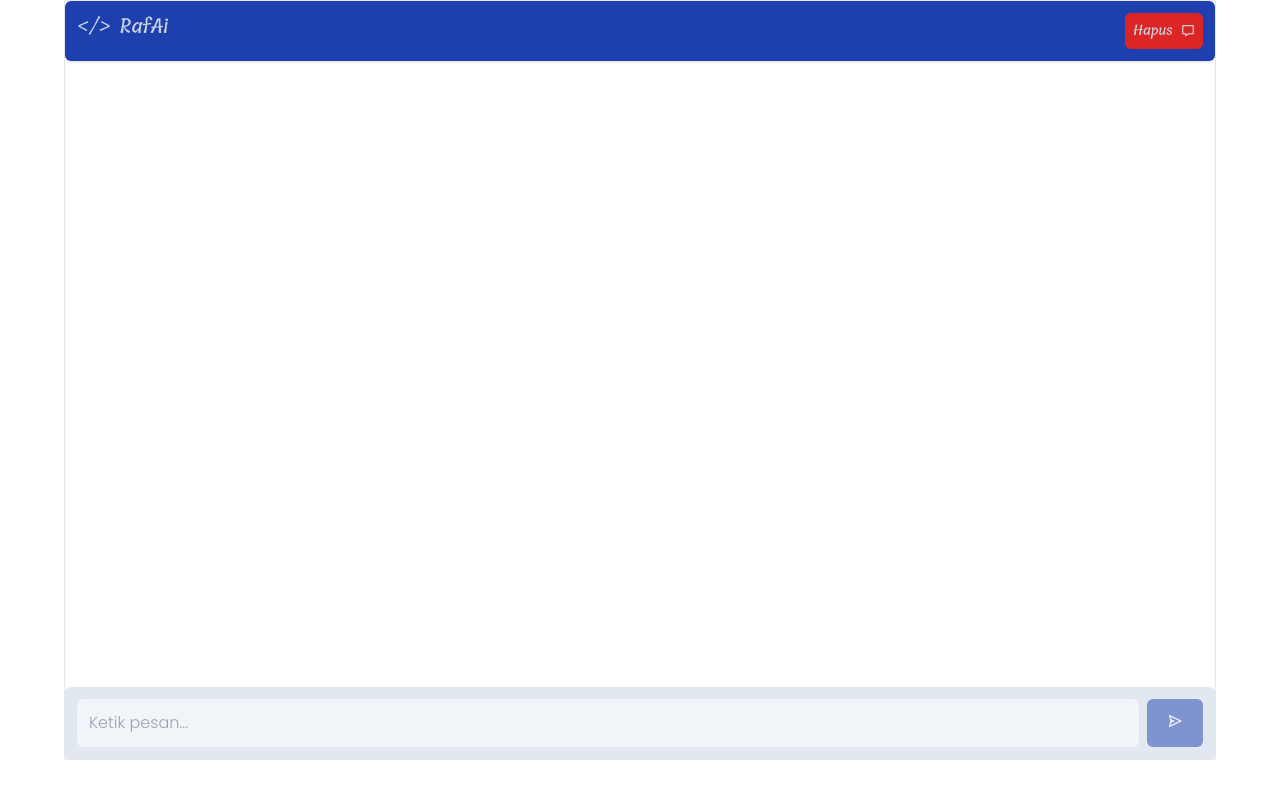
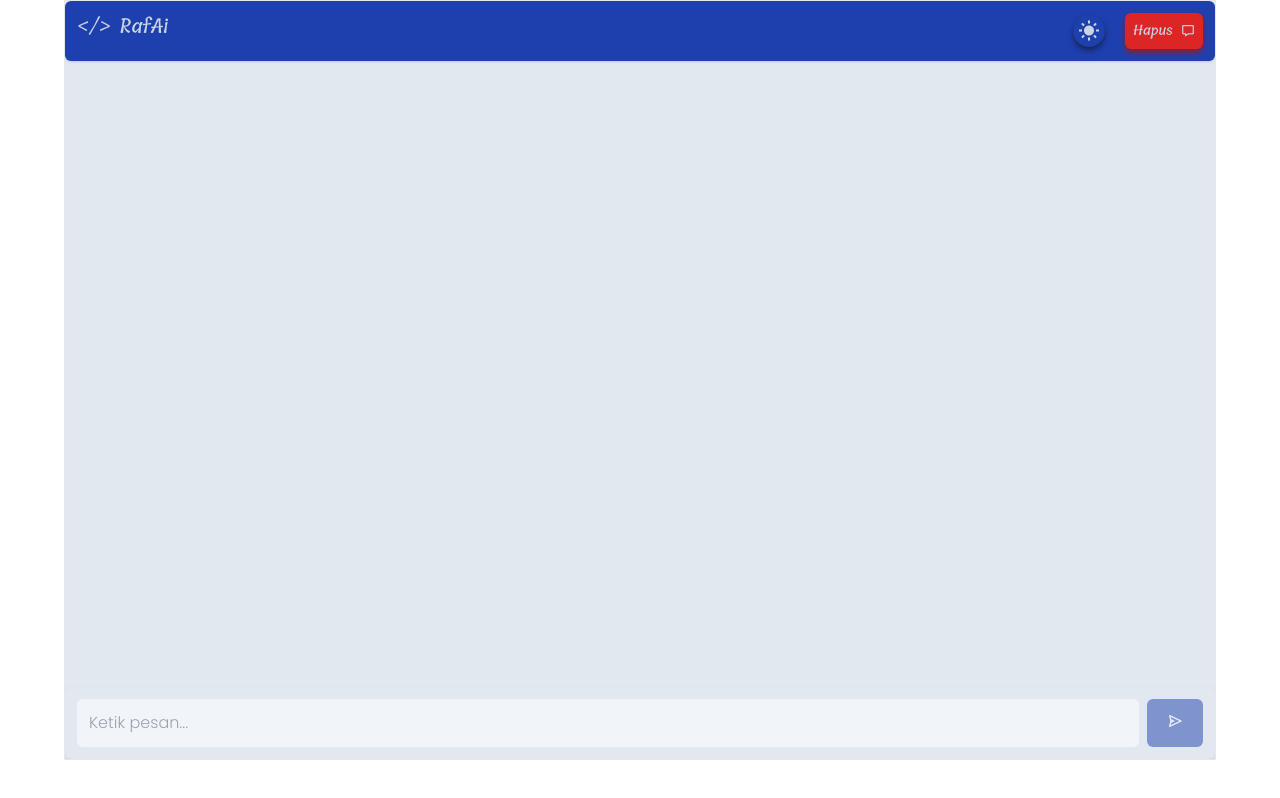
Before and after one commit to Raflysaputra23/RafAi, a React (Vite) app: page / in a window 1280 px wide. Built offline with nearby package versions, Linux system fonts and the light colour scheme.

Commit message:
menambahkan interaktif

```diff
--- a/index.html
+++ b/index.html
@@ -1,5 +1,5 @@
 <!doctype html>
-<html lang="en">
+<html lang="en" class="light">
   <head>
     <meta charset="UTF-8" />
     <meta name="viewport" content="width=device-width, initial-scale=1.0" />
--- a/src/App.jsx
+++ b/src/App.jsx
@@ -13,6 +13,7 @@ import Footer from "./template/Footer.jsx";
 const App = () => {
   if(!localStorage.getItem("session")) localStorage.setItem("session", Math.round(Math.random() * 100000));
   const [ chat, setChat ] = useState(localStorage.getItem("chat") !== null ? JSON.parse(localStorage.getItem("chat")) : []);
+  const [ mode, setMode ] = useState("light");
   // eslint-disable-next-line no-unused-vars
   const handleChat = async (e) => {
     e.preventDefault();
@@ -46,6 +47,16 @@ const App = () => {
     }
   }
 
+  const handleMode = () => {
+    if(mode === "dark") {
+      document.querySelector("html").classList.replace("dark","light");
+      setMode("light");
+    } else {
+      document.querySelector("html").classList.replace("light","dark");
+      setMode("dark");
+    }
+  }
+
   const handleClearChat = (e) => {
     localStorage.removeItem("chat");
     localStorage.removeItem("session");
@@ -55,8 +66,8 @@ const App = () => {
 
   return (
     <>
-      <main className="mx-auto min-w-80 w-[100%] md:max-w-[90%] relative border overflow-hidden" style={{height: "95%"}}>
-        <Header handleClearChat={handleClearChat} />
+      <main className="mx-auto min-w-80 w-[100%] md:max-w-[90%] relative border overflow-hidden bg-slate-200 text-slate-900 dark:text-slate-200 dark:bg-slate-800" style={{height: "95%"}}>
+        <Header handleClearChat={handleClearChat} handleMode={handleMode} mode={mode} />
         <Body chat={chat} />
         <Footer handleChat={handleChat} handleInput={handleInput} />
       </main>
--- a/src/template/Body.jsx
+++ b/src/template/Body.jsx
@@ -8,13 +8,13 @@ const Body = ({ chat }) => {
           {chat && chat.map((chat, key) => {
           if (chat.role === "user") {
             return (
-              <div key={key} className="card user self-end max-w-[85%] p-2 border-chat-user shadow-sm bg-blue-600 text-slate-100">
+              <div key={key} className="card user self-end max-w-[85%] p-2 border-chat-user shadow-sm bg-blue-600 text-slate-100 dark:bg-slate-900">
                 <p className="whitespace-pre-wrap">{chat.content}</p>
               </div>
             )
           } else {
             return (
-              <div key={key} className="card bot self-start max-w-[85%] p-2 border-chat-bot shadow-sm bg-blue-600 text-slate-100">
+              <div key={key} className="card bot self-start max-w-[85%] p-2 border-chat-bot shadow-sm bg-blue-600 text-slate-100 dark:bg-slate-900">
                 <p className="whitespace-pre-wrap">{chat.content}</p>
               </div>
             )
--- a/src/template/Footer.jsx
+++ b/src/template/Footer.jsx
@@ -3,9 +3,9 @@
 // eslint-disable-next-line react/prop-types
 const Footer = ({ handleChat, handleInput }) => {
     return (
-        <footer className="absolute bottom-0 left-0 right-0 p-3 rounded-md shadow bg-slate-200 font-poppins text-slate-700">
+        <footer className="absolute bottom-0 left-0 right-0 p-3 rounded-md shadow bg-slate-200 font-poppins text-slate-700 dark:bg-slate-900 dark:text-slate-200">
           <form action="" className="flex gap-2" onSubmit={handleChat}>
-            <input id="input" type="text" name="chat" className="w-full p-3 rounded-md outline-none border-none bg-slate-100" onChange={handleInput} placeholder="Ketik pesan..." />
+            <input id="input" type="text" name="chat" className="w-full p-3 rounded-md outline-none border-none bg-slate-100 dark:bg-slate-800" onChange={handleInput} placeholder="Ketik pesan..." />
             <button id="submit" className="p-3 px-5 rounded-md bg-blue-800 text-slate-100 disabled:opacity-50 disabled:cursor-not-allowed" disabled><i className="bx bx-send"></i></button>
           </form>
         </footer>
--- a/src/template/Header.jsx
+++ b/src/template/Header.jsx
@@ -1,10 +1,16 @@
 
 // eslint-disable-next-line react/prop-types
-const Header = ({ handleClearChat }) => {
+const Header = ({ handleClearChat, handleMode, mode }) => {
     return (
-        <header className="p-3 rounded-md shadow bg-blue-800 flex justify-between font-tillana text-slate-300">
+        <header className="p-3 rounded-md shadow bg-blue-800 flex justify-between font-tillana text-slate-300 dark:bg-slate-900">
           <h1 className="text-xl">{"</>"} RafAi</h1>
-          <button id="btn-remove-chat" type="submit" className="text-sm p-2 bg-red-600 rounded-md flex items-center gap-2 disabled:opacity-50 disabled:cursor-not-allowed" onClick={handleClearChat}>Hapus <i className="bx bx-message"></i></button>
+          <section className="flex items-center gap-5">
+            <button className="shadow-md shadow-blue-950 active:shadow-none w-8 h-8 rounded-full flex flex-col items-center justify-center overflow-hidden" onClick={handleMode}>
+                <i className="bx bxs-moon text-2xl transition" style={(mode == "dark") ? {transform: "translateY(1rem)"} : {transform: "translateY(-1rem)"}}></i>
+                <i className="bx bxs-sun text-2xl transition" style={(mode == "dark") ? {transform: "translateY(1rem)"} : {transform: "translateY(-1rem)"}}></i>
+            </button>
+            <button id="btn-remove-chat" type="button" className="text-sm p-2 bg-red-600 shadow-md shadow-red-800 active:shadow-none rounded-md flex items-center gap-2 disabled:opacity-50 disabled:cursor-not-allowed" onClick={handleClearChat}>Hapus <i className="bx bx-message"></i></button>
+          </section>
         </header>
     )
 }
--- a/tailwind.config.js
+++ b/tailwind.config.js
@@ -1,5 +1,6 @@
 /** @type {import('tailwindcss').Config} */
 export default {
+  darkMode: 'class',
   content: [
     "./index.html",
     "./src/**/*.{js,jsx}",
```
